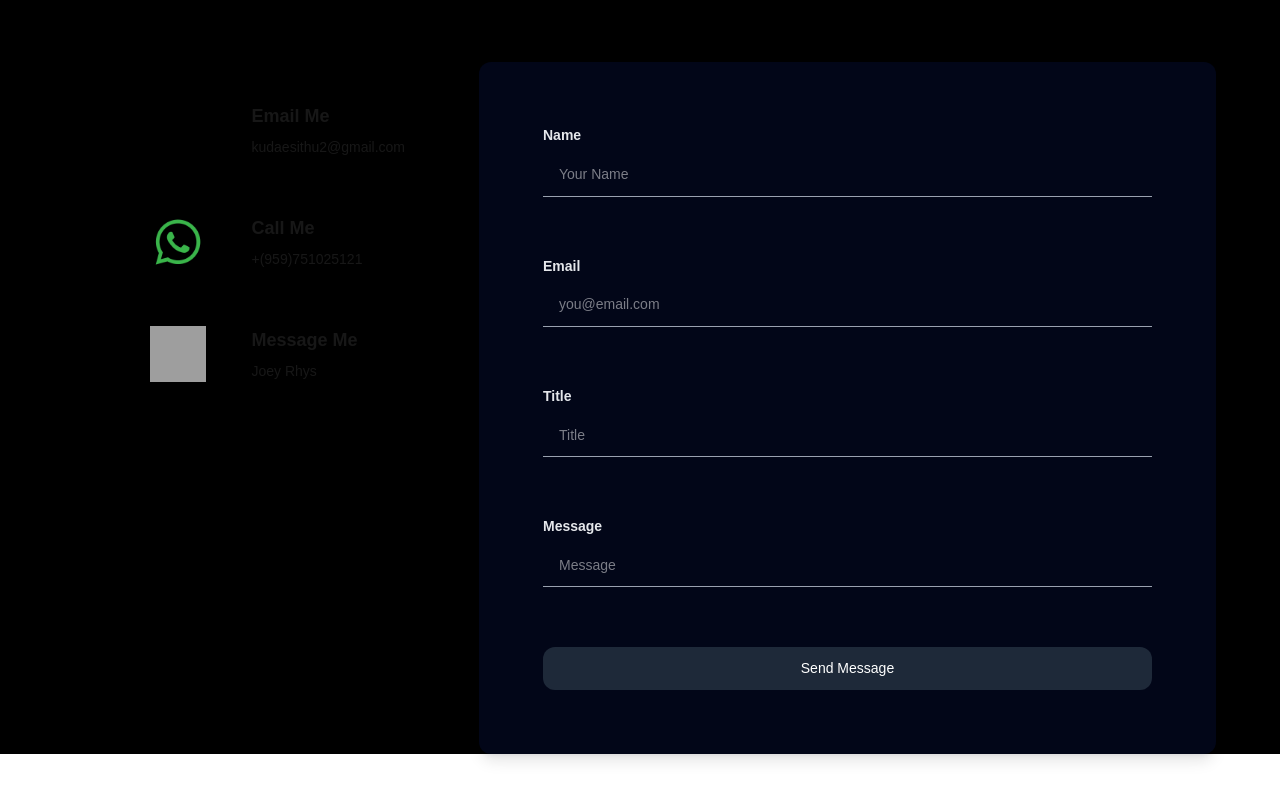
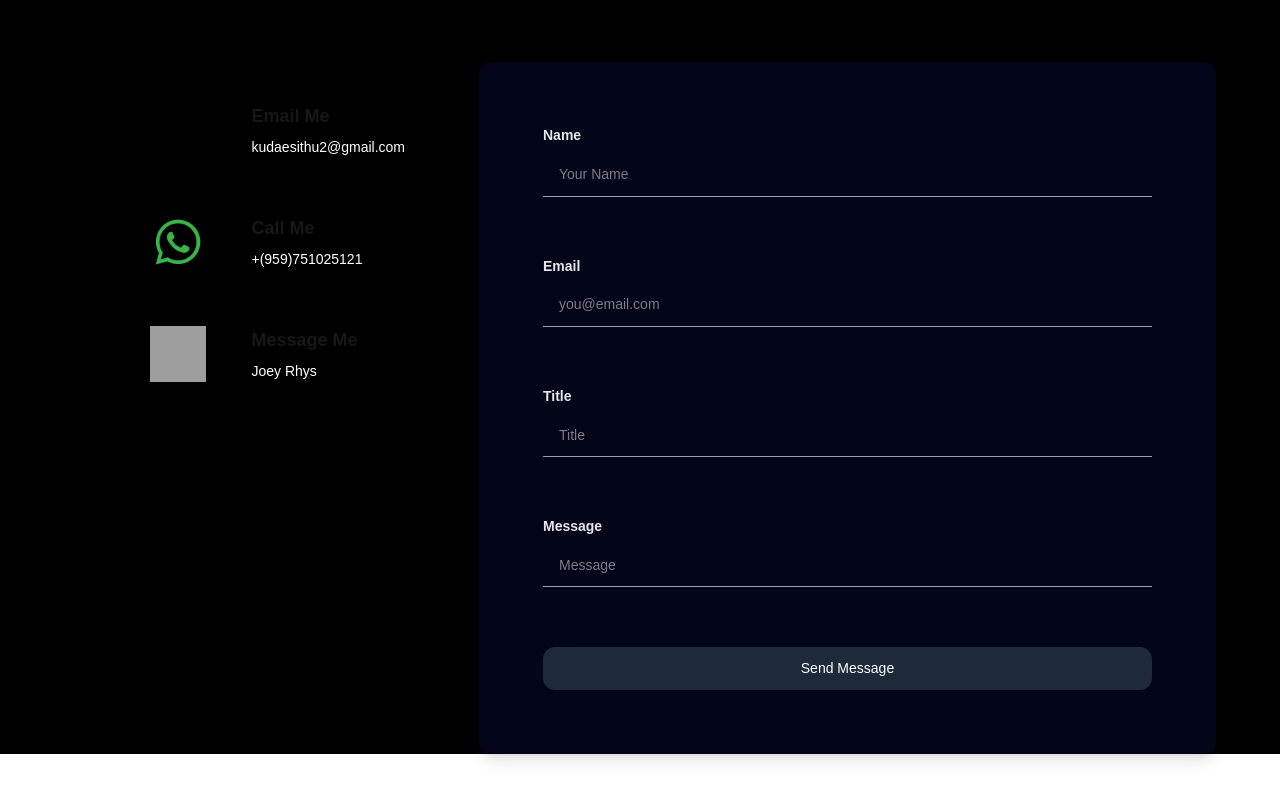
Before and after one commit to kudae3/portfolio, a Next.js app: page / in a window 1280 px wide. Shown: the part 3776-4576 px from the top of the page. Built offline with nearby package versions, Linux system fonts and the light colour scheme; grey boxes are pictures that could not be loaded.

Commit message:
Update text color in ContactMe component for improved visibility

```diff
--- a/src/app/components/ContactMe.tsx
+++ b/src/app/components/ContactMe.tsx
@@ -66,7 +66,7 @@ const ContactMe = () => {
                 <h3 className="text-[14px] md:text-lg font-semibold mb-2">
                   Email Me
                 </h3>
-                <p className="text-xs md:text-[14px] text-primary-100">
+                <p className="text-xs md:text-[14px] text-white">
                   kudaesithu2@gmail.com
                 </p>
               </div>
@@ -86,7 +86,7 @@ const ContactMe = () => {
                 <h3 className="text-[14px] md:text-lg font-semibold mb-2">
                   Call Me
                 </h3>
-                <p className="text-xs md:text-[14px] text-primary-100">
+                <p className="text-xs md:text-[14px] text-white">
                   +(959)751025121
                 </p>
               </div>
@@ -106,9 +106,7 @@ const ContactMe = () => {
                 <h3 className="text-[14px] md:text-lg font-semibold mb-2">
                   Message Me
                 </h3>
-                <p className="text-xs md:text-[14px] text-primary-100">
-                  Joey Rhys
-                </p>
+                <p className="text-xs md:text-[14px] text-white">Joey Rhys</p>
               </div>
             </div>
           </div>
```
